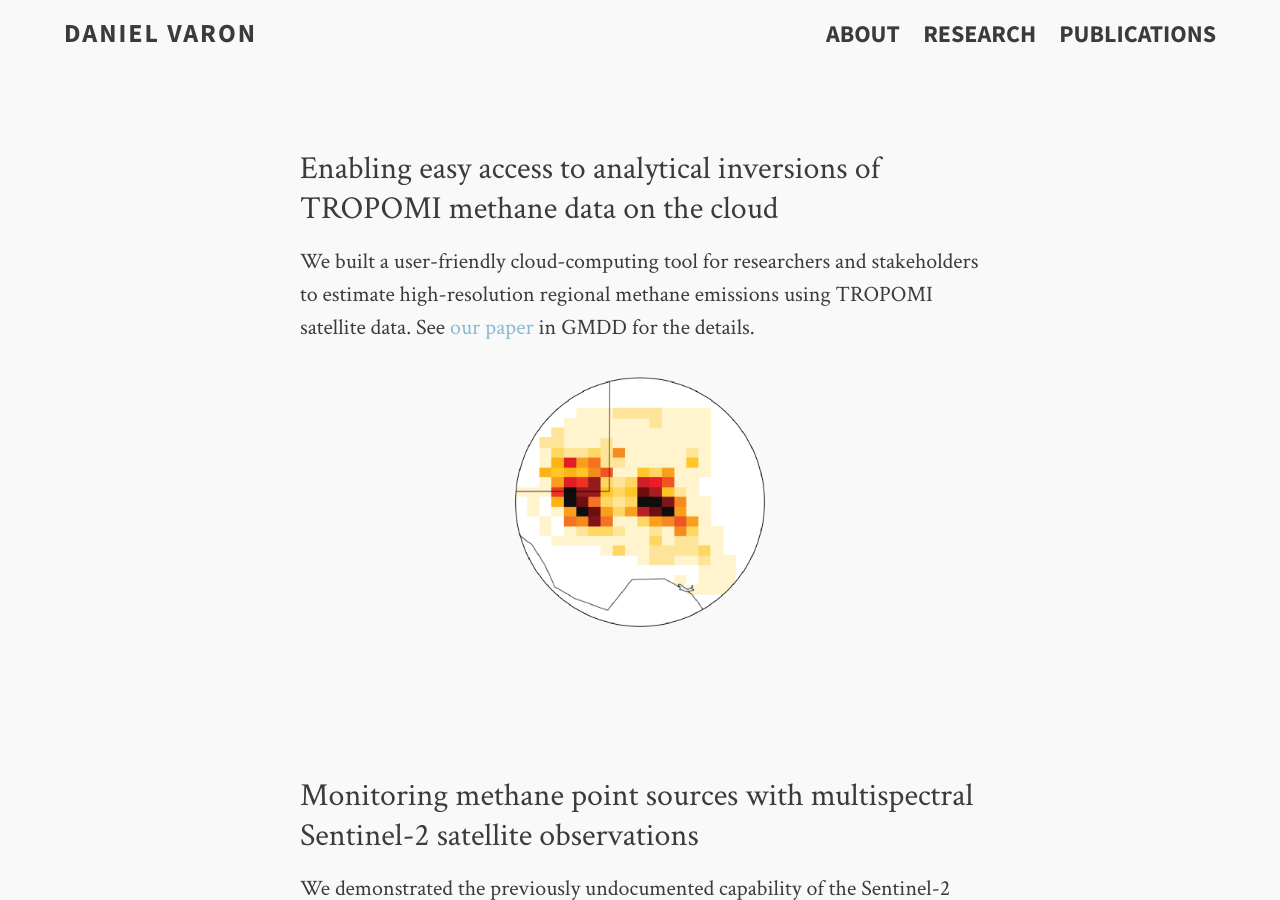
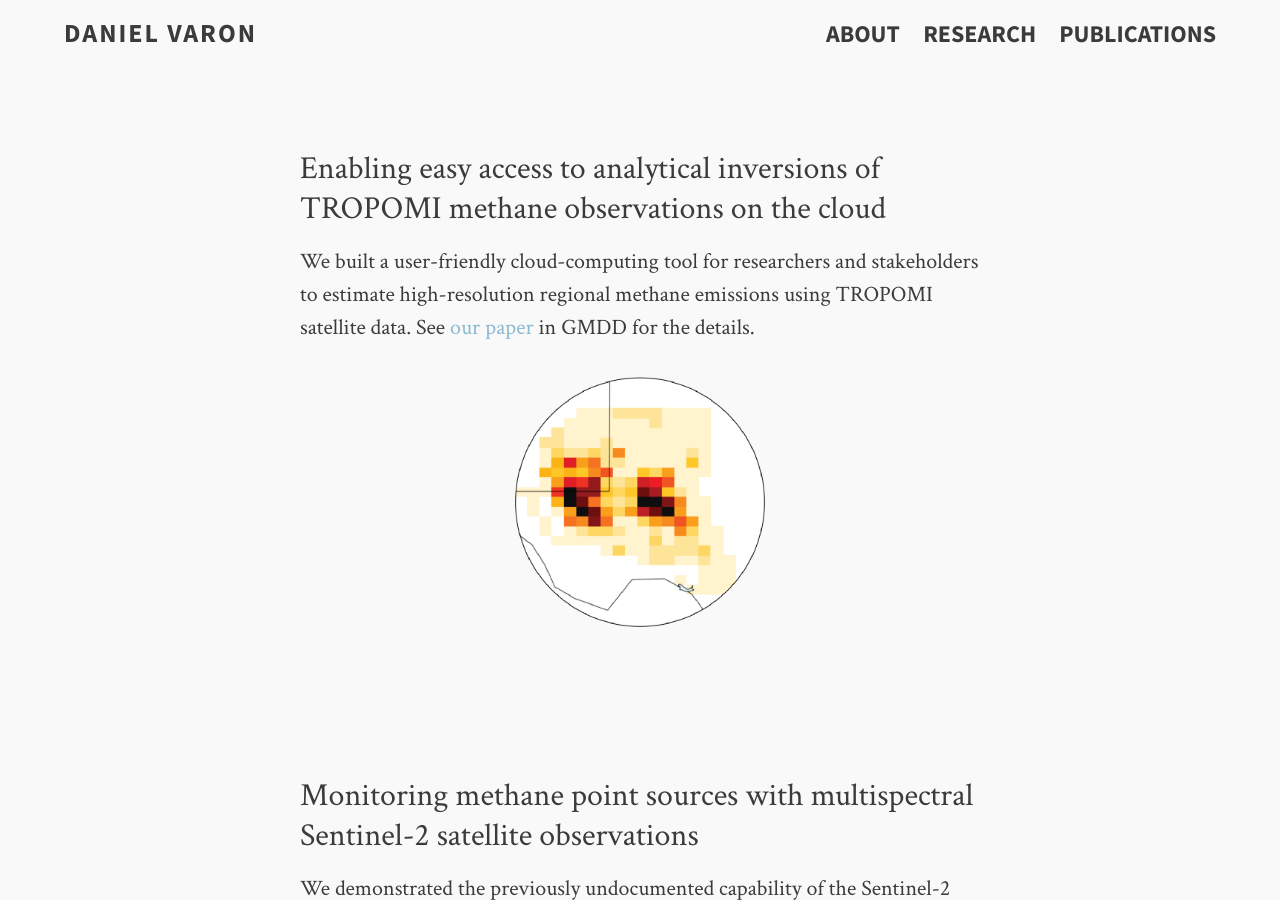
Before and after one commit to djvaron/djvaron.github.io, a Jekyll site: the page built from research.md, in a window 1280 px wide and 900 px high. Built offline with Jekyll 4.4.1, drawn with Linux system fonts in a browser that asks for light colours.

Commit message:
minor edits to research and publications pages

```diff
--- a/research.md
+++ b/research.md
@@ -5,7 +5,7 @@ title: Research
 tags: [daniel varon, methane, satellites, machine learning, emissions, research, sentinel-2, sentinel]
 ---
 
-### Enabling easy access to analytical inversions of TROPOMI methane data on the cloud
+### Enabling easy access to analytical inversions of TROPOMI methane observations on the cloud
 
 We built a user-friendly cloud-computing tool for researchers and stakeholders to estimate high-resolution regional methane emissions using TROPOMI satellite data. See [our paper](https://gmd.copernicus.org/preprints/gmd-2022-45/) in GMDD for the details.
 
```
Also changed, not shown: publications.md (+1 -1 lines).
